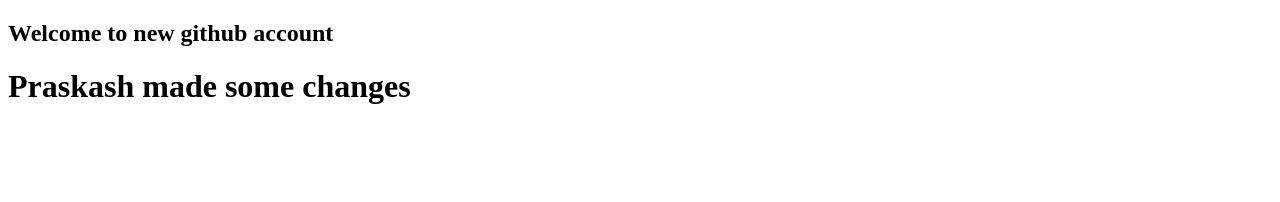
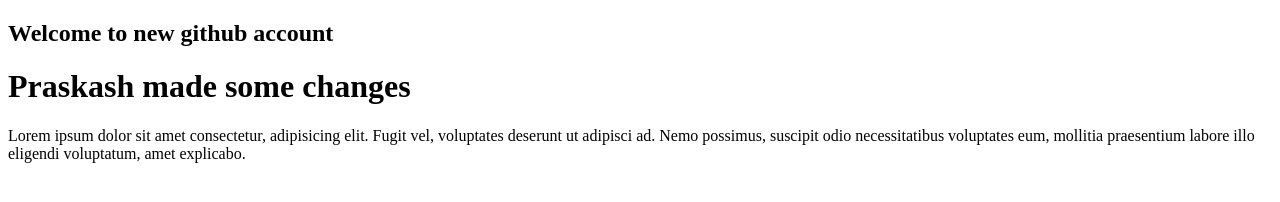
Before and after one commit to imbenish/first, a plain HTML site: page index.html in a window 1280 px wide. Drawn offline with Linux system fonts and the light colour scheme.

Commit message:
mesagefromsathish

```diff
--- a/index.html
+++ b/index.html
@@ -8,5 +8,6 @@
 <body>
      <h2>Welcome to new github account</h2>
      <h1>Praskash made some changes</h1>
+     <p>Lorem ipsum dolor sit amet consectetur, adipisicing elit. Fugit vel, voluptates deserunt ut adipisci ad. Nemo possimus, suscipit odio necessitatibus voluptates eum, mollitia praesentium labore illo eligendi voluptatum, amet explicabo.</p>
 </body>
 </html>
```
